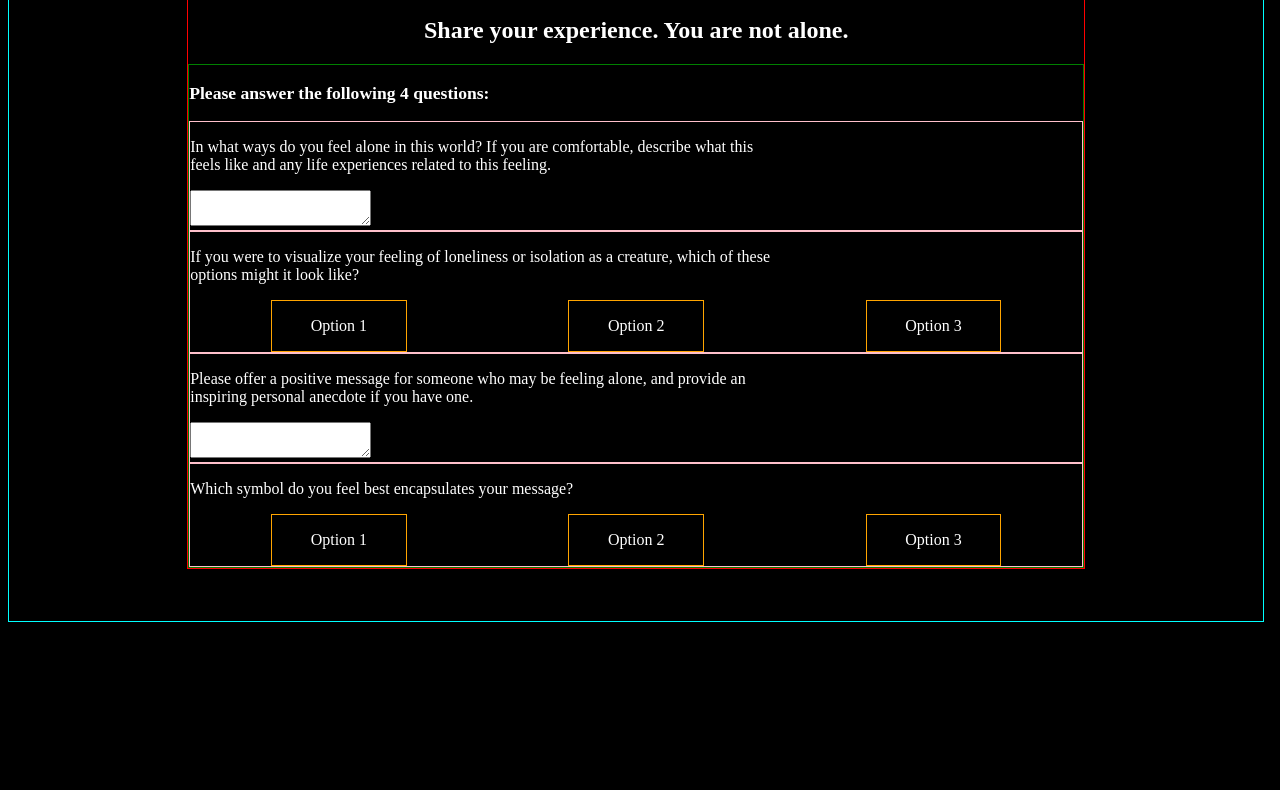
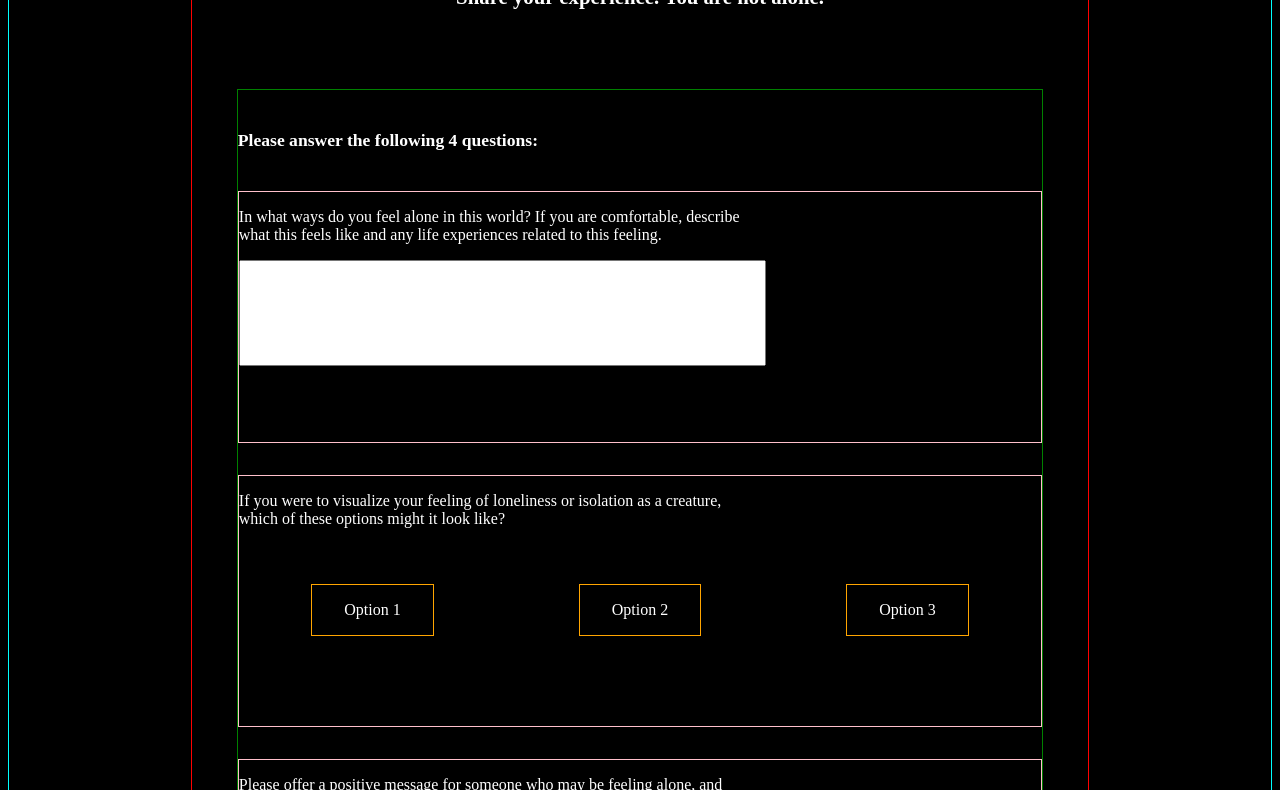
Before and after one commit to ndw1117/chance-encounter_connection-portal, a website: page client/index.html in a window 1280 px wide. Shown: the part 164-954 px from the top of the page. Before the commit the page ends 800 px from the top, so only its background shows below. Drawn offline with Linux system fonts and the light colour scheme.

Commit message:
Layout Formatting

```diff
--- a/client/index.html
+++ b/client/index.html
@@ -12,6 +12,7 @@
     <div id="main">
         <div id="title">
             <h1>Connection Portal</h1>
+            <hr>
             <h2>Share your experience. You are not alone.</h2>
         </div>
 
@@ -80,6 +81,9 @@
 
         </div>
 
+        <button id="submit">
+            Submit
+        </button>
 
     </div>
 </body>
--- a/client/styles.css
+++ b/client/styles.css
@@ -5,8 +5,6 @@ body {
     display: flex;
     justify-content: center;
     align-items: center;
-    height: 97vh;
-    width: 98vw;
 }
 
 #main {
@@ -27,29 +25,43 @@ h1 {
 }
 
 h2 {
-    font-size: 1.5rem;
+    font-size: 1.3rem;
 }
 
 h3 {
  font-size: 1.1rem;
 }
 
+#questions h3 {
+    margin: 5% auto;
+}
+
 #questions {
     border: 1px solid green;
+    margin: 7% 5%;
 }
 
 .question {
     border: 1px solid pink;
+    height: 250px;
+    margin: 4% auto;
 }
 
 .question p {
     width: 65%;
 }
 
+textarea {
+    width: 65%;
+    resize: none;
+    height: 40%;
+}
+
 .images {
     display: flex;
     justify-content: space-around;
     align-items: center;
+    margin: 7% auto;
 }
 
 .option {
```
